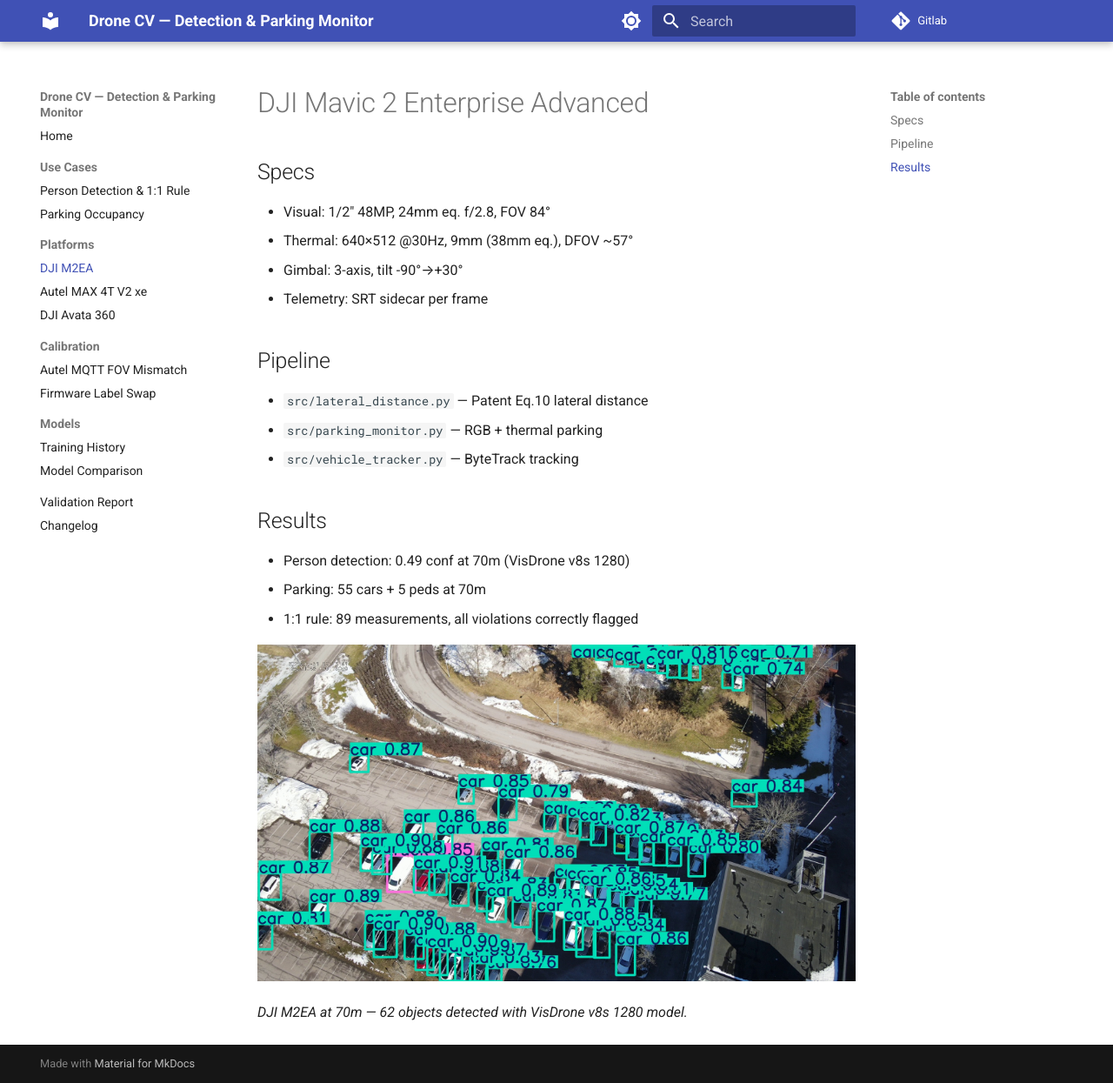
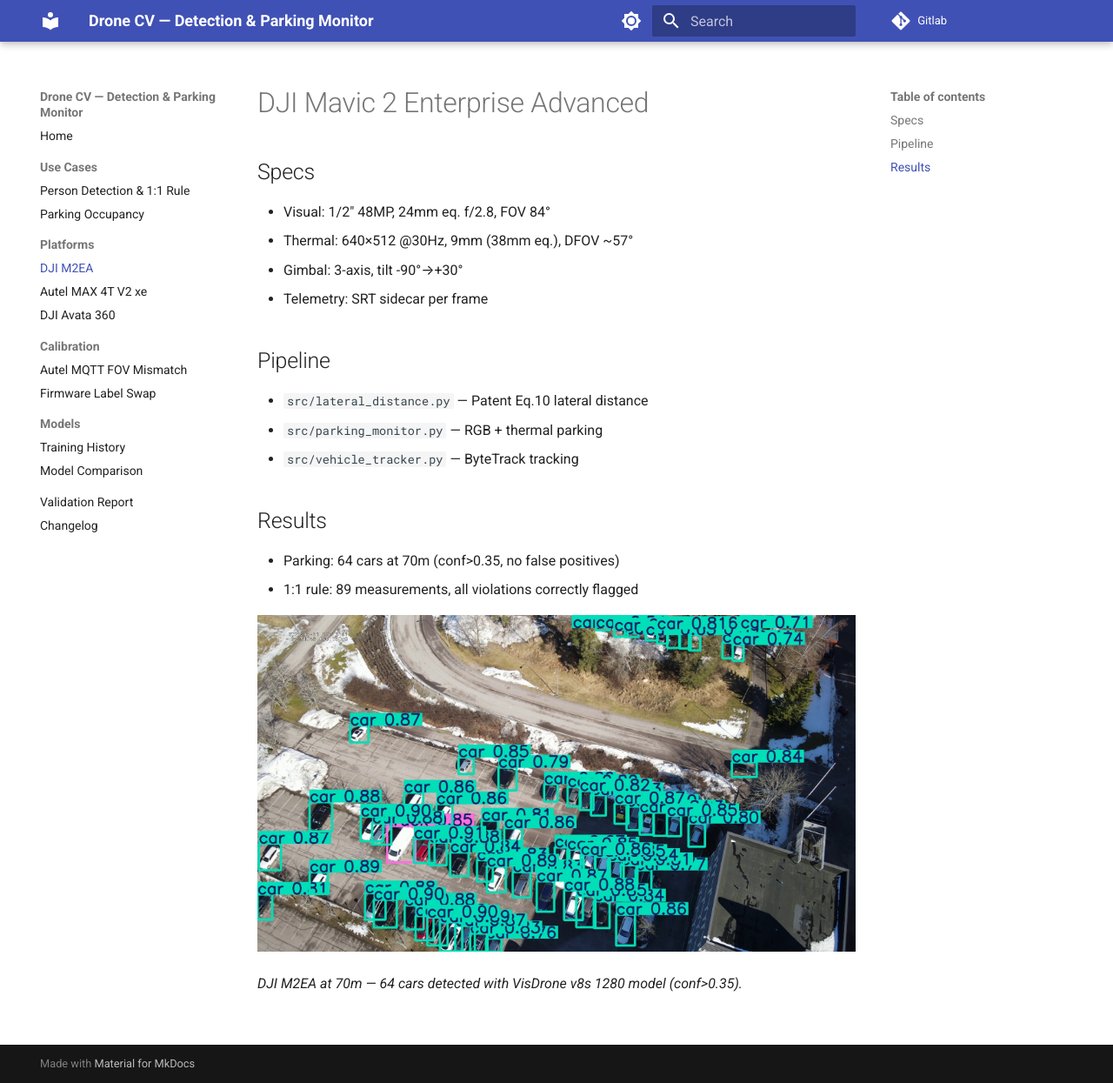
Before and after one commit to rwiren/drone-cv-detection, an MkDocs documentation site: the page built from docs-site/platforms/dji-m2ea.md, in a window 1280 px wide and 1245 px high. Shown: the whole window at 87% size. Built offline with MkDocs 1.6.1 and Material for MkDocs 9.7.7, drawn with Linux system fonts in a browser that asks for light colours.

Commit message:
docs: update M2EA page text to match new image

```diff
--- a/docs-site/platforms/dji-m2ea.md
+++ b/docs-site/platforms/dji-m2ea.md
@@ -12,10 +12,9 @@
 - `src/vehicle_tracker.py` — ByteTrack tracking
 
 ## Results
-- Person detection: 0.49 conf at 70m (VisDrone v8s 1280)
-- Parking: 55 cars + 5 peds at 70m
+- Parking: 64 cars at 70m (conf>0.35, no false positives)
 - 1:1 rule: 89 measurements, all violations correctly flagged
 
 ![M2EA aerial detection](../images/detection_aerial.jpg)
 
-*DJI M2EA at 70m — 62 objects detected with VisDrone v8s 1280 model.*
+*DJI M2EA at 70m — 64 cars detected with VisDrone v8s 1280 model (conf>0.35).*
```
